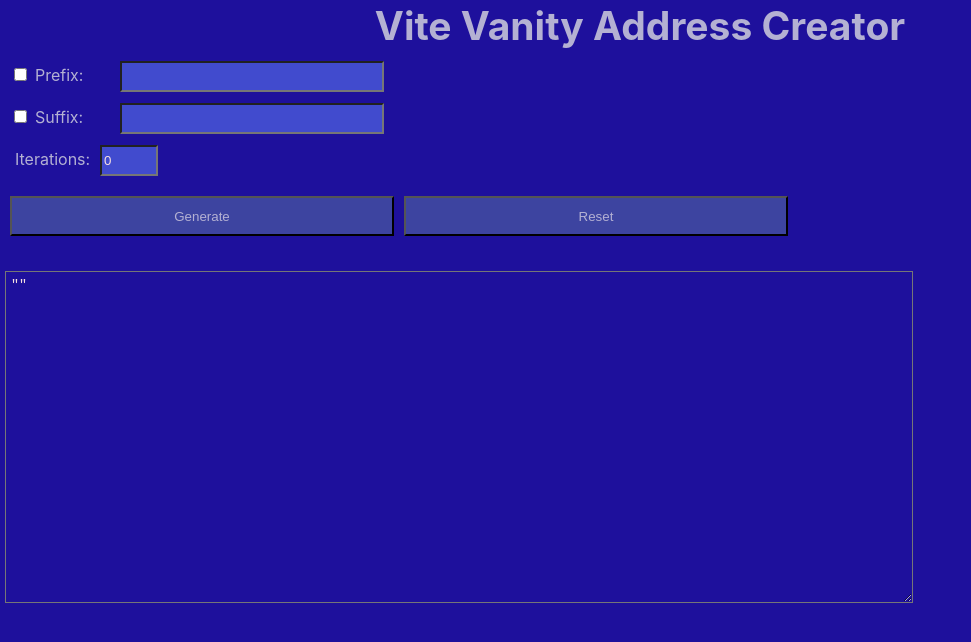
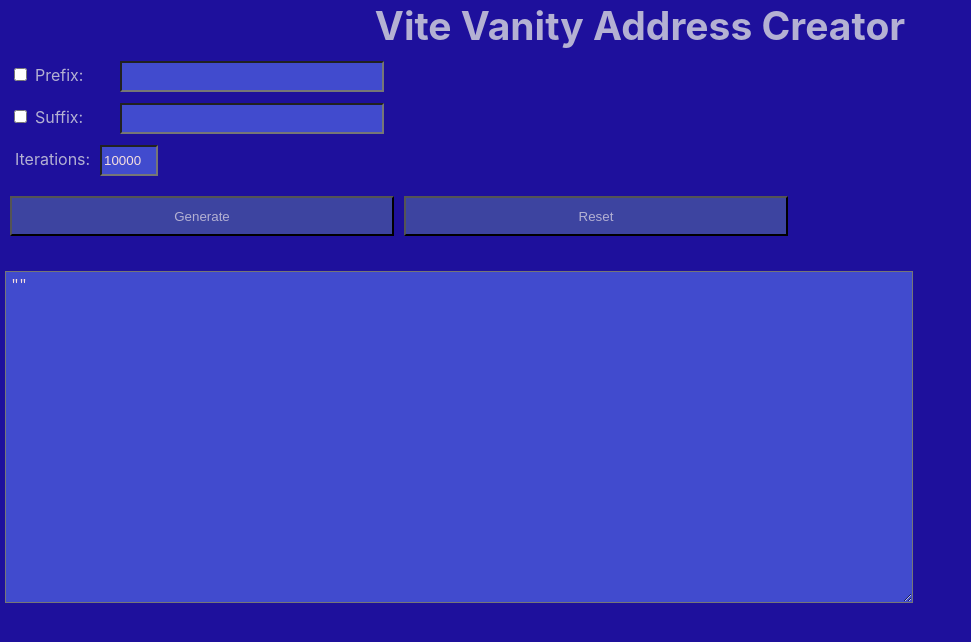
Before and after one commit to JohnGarnham/Vite-Vanity-Address-Generator, a React (Create React App) app: page / in a window 1280 px wide. Shown: the top 642 px of the page, without its empty margins (0-971 px from the left). Built offline with nearby package versions, Linux system fonts and the light colour scheme.

Commit message:
Separate search and result in state

```diff
--- a/src/App.css
+++ b/src/App.css
@@ -55,7 +55,6 @@
   padding: 5px;
 }
 
-
 .text-input {
   color: rgb(245, 223, 223);
   background-color:  #414bce;
@@ -79,7 +78,7 @@
 
 .textarea-output {
   color: rgb(245, 223, 223);
-  background-color: #1e109c;
+  background-color: #414bce;
   width: 70vw;
   height: 80%;
   padding: 5px;
--- a/src/App.js
+++ b/src/App.js
@@ -16,9 +16,11 @@
           use_prefix: false,
           suffix: '',
           use_suffix: false,
-          iterations: 0,
+          iterations: 10000
+        },
+        result: {
           address: ''
-        },
+        }
       };
   }
 
@@ -71,11 +73,13 @@
     var search = this.state.search;
     search.iterations  = event.target.value;
 
+    console.log(JSON.stringify(search));
+
     let prefix = this.state.search.prefix;
     let use_prefix = this.state.search.use_prefix;
     let suffix = this.state.search.suffix;
     let use_suffix = this.state.search.suffix;
-    let count = this.state.search.count;
+    let count = this.state.search.iterations;
 
     console.log("Searching " + count + " addresses with prefix \"" + prefix + "\" and suffix \"" + suffix + "\"");
 
@@ -87,10 +91,10 @@
     } else {
       console.log("Address found ", addr);
     }
-
-    search.address  = addr;
-    this.setState({ search: search });
-
+    // Set the result of the search
+    var result = this.state.result;
+    result.address  = addr;
+    this.setState({ result: result });
   }
 
   render() {
@@ -130,7 +134,7 @@
           </button>
         </div>
         <div className="output-row">
-          <textarea className="textarea-output" id="output" name="output" value={JSON.stringify(this.state.search.address)} readOnly />
+          <textarea className="textarea-output" id="output" name="output" value={JSON.stringify(this.state.result.address)} readOnly />
         </div>
       </div>
     );
--- a/src/findVanityAddress.ts
+++ b/src/findVanityAddress.ts
@@ -34,9 +34,8 @@
 
 // Generate count Vite address and search for prefix or suffix
 export function searchAddresses(use_prefix: boolean, prefix : string, use_suffix: boolean, suffix : string, count : number) {
-  count += 1;
-  const iterations = 400;
-  for(var i = 0; i < iterations; i++) {
+  console.log("Checking ", count);
+  for(var i = 0; i < count; i++) {
     // Generate random 32 byte seed
     var array = new Uint8Array(32);
     getRandomValues(array);
```
